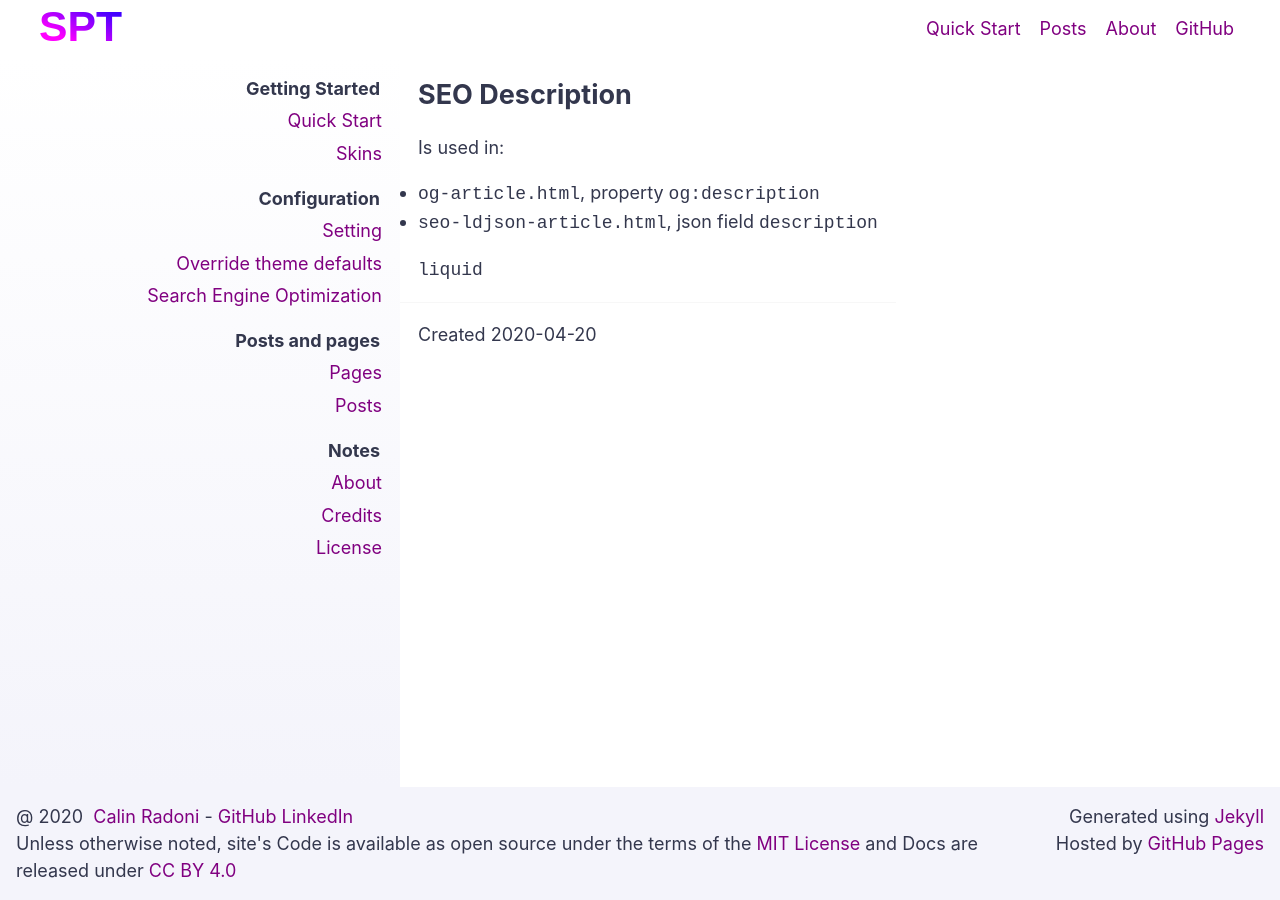
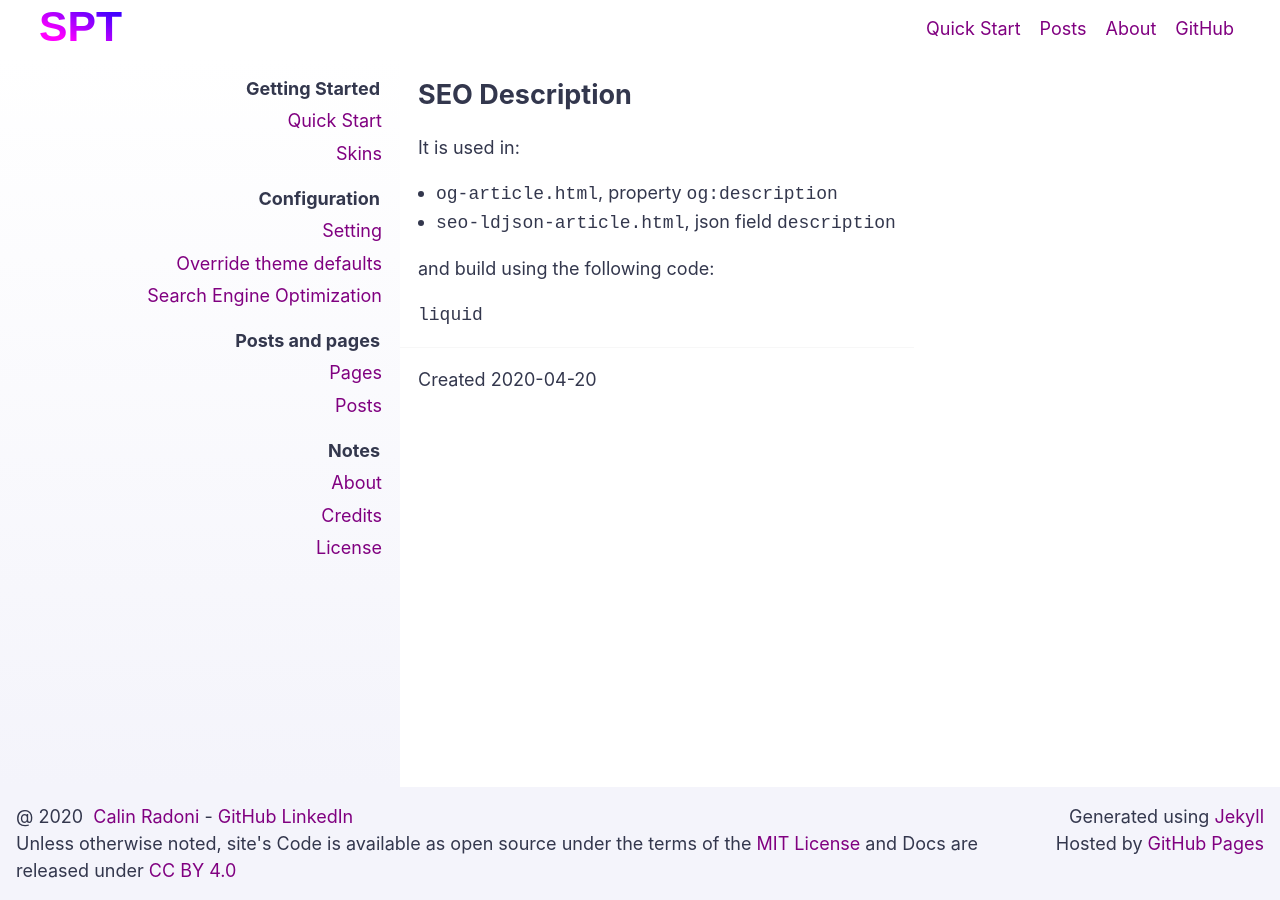
Before and after one commit to CalinRadoni/simple-purple-theme, a Jekyll site: the page built from _docs/seo.md, in a window 1280 px wide. Built offline with Jekyll 4.4.1, drawn with Linux system fonts in a browser that asks for light colours.

Commit message:
Corrects the display of 'ul' and 'ol'

````diff
--- a/_docs/seo.md
+++ b/_docs/seo.md
@@ -6,10 +6,12 @@ date: 2020-04-20
 
 ## SEO Description
 
-Is used in:
+It is used in:
 
 * `og-article.html`, property `og:description`
 * `seo-ldjson-article.html`, json field `description`
+
+and build using the following code:
 
 ```liquid
 {%- if page.description -%}
--- a/_sass/_page.scss
+++ b/_sass/_page.scss
@@ -51,7 +51,8 @@
     margin: 0 auto; padding: 1rem 1rem 0 1rem;
     width: 100%; max-width: $page-body-width;
 
-    h1, h2, h3, h4, h5, h6, p, blockquote, pre, hr, ol, ul { margin: 0 0 1rem 0 }
+    h1, h2, h3, h4, h5, h6, p, blockquote, pre, hr { margin: 0 0 1rem 0 }
+    ol, ul { margin: 0 0 1rem 1rem }
   }
 
   &-body-single {
````
Also changed, not shown: simple-purple-theme.gemspec.
